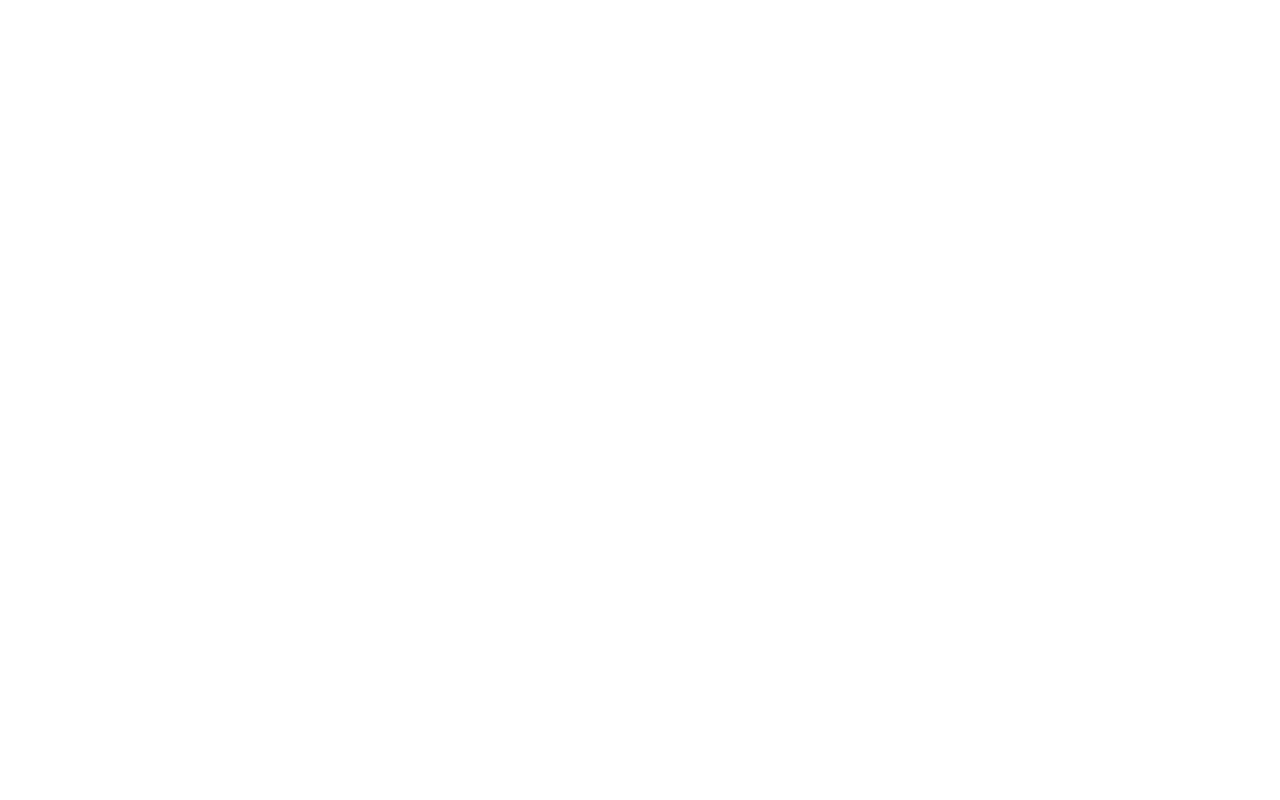
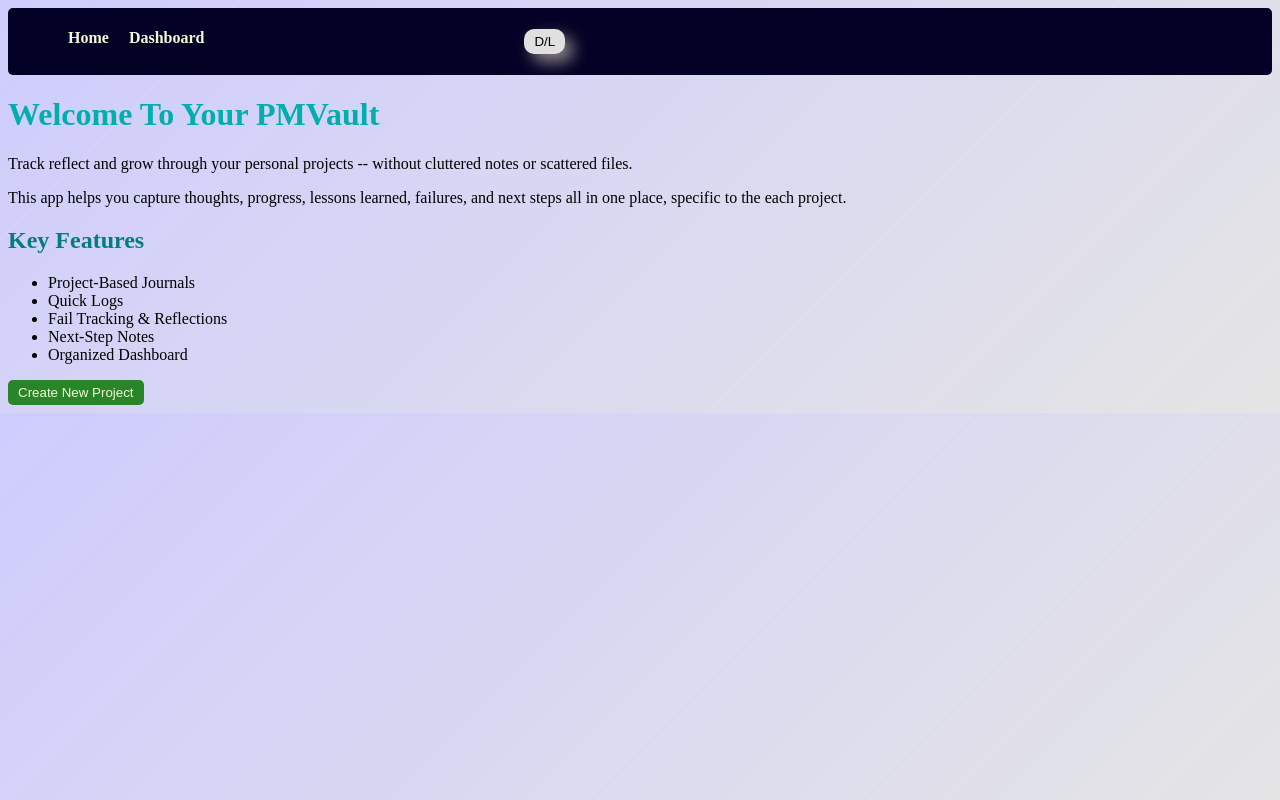
Before and after one commit to Cyber4036/test, a plain HTML site: page index.html in a window 1280 px wide. Drawn offline with Linux system fonts and the light colour scheme.

Commit message:
Basic UI

```diff
--- a/index.html
+++ b/index.html
@@ -3,9 +3,20 @@
 <head>
     <meta charset="UTF-8">
     <meta name="viewport" content="width=device-width, initial-scale=1.0">
-    <title>Document</title>
+    <title>PMVault</title>
+    <link rel="stylesheet" href="style.css">
 </head>
 <body>
+    <div class="nav"><ul><li>Home</li><li>Dashboard</li><li><div class="ltD"><button class="darkMod">D/L</button></div></li></ul></div>
+    <div class="cont"><h1>Welcome To Your PMVault</h1>
+        <p>Track reflect and grow through your personal projects -- without cluttered notes or scattered files.</p>
+        <p>This app helps you capture thoughts, progress, lessons learned, failures, and next steps all in one place, specific to the each project.</p>
+        <h2>Key Features</h2>
+        <ul><li>Project-Based Journals</li><li>Quick Logs</li><li>Fail Tracking & Reflections</li>
+        <li>Next-Step Notes</li><li>Organized Dashboard</li></ul>
+        <button>Create New Project</button>
+
+    </div>
 
 </body>
 </html>
--- /dev/null
+++ b/style.css
@@ -0,0 +1,65 @@
+body {
+
+    background: linear-gradient(135deg, rgba(10, 2, 244, 0.2), rgba(0,0,0, 0.1));
+}
+
+
+.nav {
+    /* display: flex;
+    justify-content: space-between;
+    align-items: center; */
+    border-radius: 5px;
+    background-color: #030125;
+    padding: 5px 20px;
+    }
+
+.nav ul{
+    list-style: none;
+    display: flex;
+    gap: 20px;
+}
+
+.nav ul li {
+
+    font-weight: bold;
+    color: beige;
+}
+button {
+
+    color: beige;
+    background-color: rgb(40, 134, 40);
+    border-radius: 5px;
+    padding: 5px 10px;
+    border-style: none;
+}
+
+button:hover {
+    background-color: rgb(1, 44, 1);
+
+}
+
+.darkMod {
+    /* background: rgba(255, 255, 255, 0.2);
+    backdrop-filter: blur(10px);
+ */
+    background: #e0e0e0;
+    color: black;
+    border-radius: 10px;
+    box-shadow: 8px 8px 16px #8b8484;
+
+
+}
+.darkMod:hover {
+    background-color: greenyellow;
+    box-shadow: -8px -8px 16px #ffffff;
+}
+
+h1 {
+    color: rgb(0, 174, 174);
+}
+h2 {
+    color: rgb(0, 125, 125);
+}
+.ltD {
+    padding: 0px 0px 0px 300px;
+}
```
Also changed, not shown: script.js (added).
